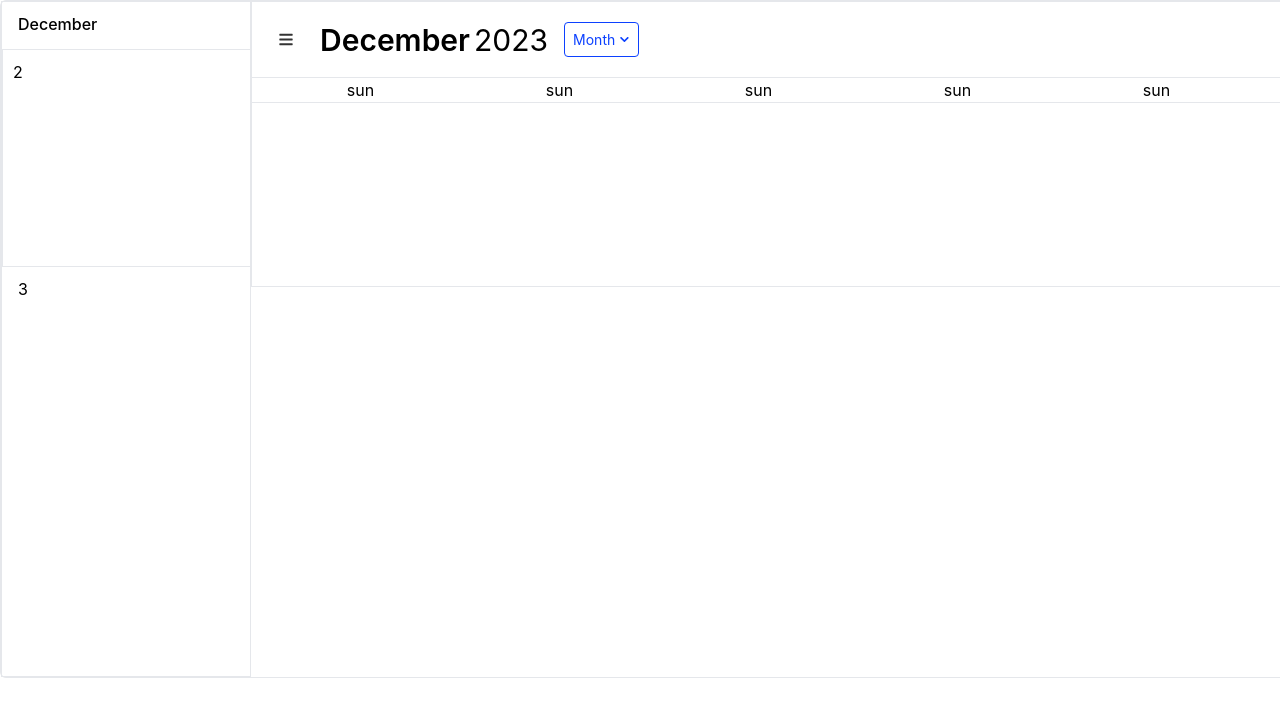
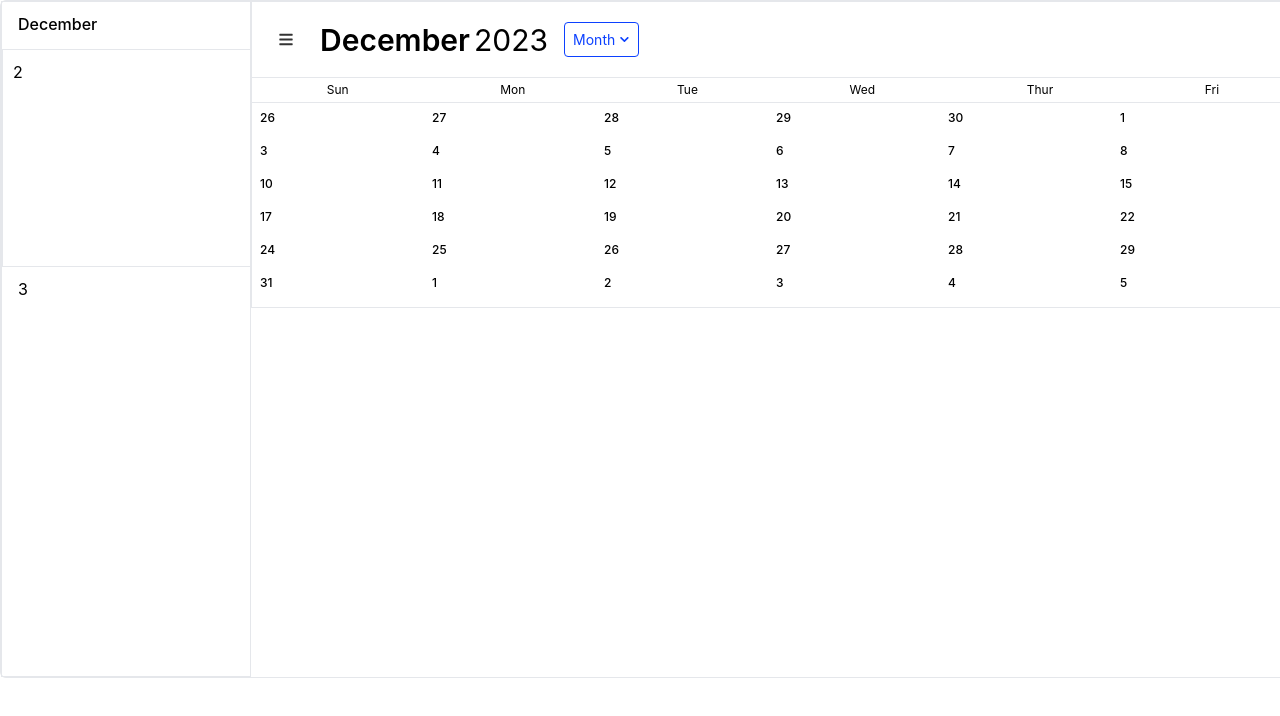
Before and after one commit to lindychi/frontend-bootcamp, a React (Create React App) app: page / in a window 1280 px wide. Shown: the top 716 px of the page. Built offline with nearby package versions, Linux system fonts and the light colour scheme.

Commit message:
date삽입

```diff
--- a/src/App.tsx
+++ b/src/App.tsx
@@ -23,7 +23,7 @@ function App() {
   return (
     <div className="calendar flex justify-start w-[1465px]  rounded-md h-auto border solid rgba(157, 158, 159, 0.60)">
       <div className="sidebar flex-col w-[250px] border solid rgba(157, 158, 159, 0.60)">
-        <div className="month_s flex-col w-[250px] h-[47px] py-[10px] px-[16px] font-medium">December</div>
+        <div className="month_s flex-col w-[250px] h-[47px] py-[10px] px-[16px] font-medium">{getMonthString(12)}</div>
         <div className="calendar_s w-[250px] h-[218px] p-[10px]  border solid rgba(157, 158, 159, 0.60)">2</div>
         <div className="schedule w-[250px] h-[409px] py-[10px] px-[16px] gap-[10px]">3</div>
       </div>
@@ -33,7 +33,7 @@ function App() {
           <div className="leftcontent flex justify-between gap-4 items-center">
             <div>< Hamburger /></div>
             <div className="Monthtitle flex gap-[4px] items-center">
-              <div className="text-3xl text-center font-semibold">December</div>
+              <div className="text-3xl text-center font-semibold">{getMonthString(12)}</div>
               <div className="text-3xl text-center">2023</div>
             </div>
             <div className="flex gap-[4px] w-[75px] h-[35px] border solid border-primary text-primary rounded p-[8px] items-center text-sm">Month <Arrow /></div>
@@ -46,20 +46,20 @@ function App() {
         </div>
 
 
-        <div className="weeks flex items-center justify-between w-100% h-[24px] px-[10px] ">
-        {/* mx-auto는 수평 여백을 자동으로 설정하여 내용을 가운데로 이동시키는 클래스입니다.  */}
-          {}
 
-          <p className="day mx-auto text-center">sun</p>
-          <p className="day mx-auto text-center">sun</p>
-          <p className="day mx-auto text-center">sun</p>
-          <p className="day mx-auto text-center">sun</p>
-          <p className="day mx-auto text-center">sun</p>
-          <p className="day mx-auto text-center">sun</p>
+
+        <div className="day flex items-center justify-between w-100% h-[24px]">
+          {dayList.map(({medium},index) => (
+            <div key={index} className="day px-[10px] mx-auto text-center text-xs">{medium}</div>
+              /* mx-auto는 수평 여백을 자동으로 설정하여 내용을 가운데로 이동시키는 클래스입니다.  */
+          ))}
         </div>
-            <div className="daysbox w-100% h-[184.60px] py-[3px] px-[3px] border solid rgba(157, 158, 159, 0.60)">
 
-            </div>
+
+
+          <div className="datebox grid grid-cols-7 w-100% h-100% py-[3px] px-[4px] border solid rgba(157, 158, 159, 0.60)">
+            {targetCalendarDates.map((date: Date) => (<div className="date  w-[30px] h-[33px] p-[4px] font-medium text-xs">{date.getDate()}</div>))}
+          </div>
       </div>
     </div>
   )
```
